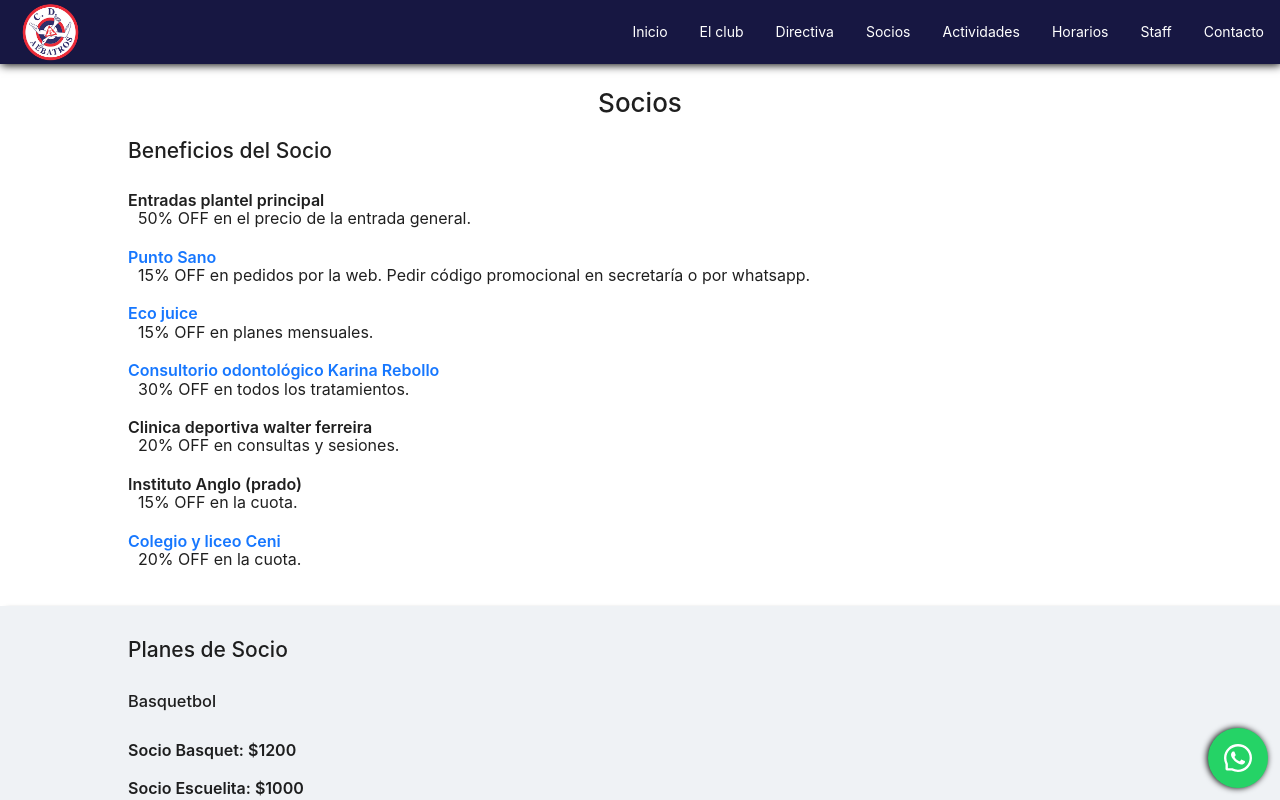
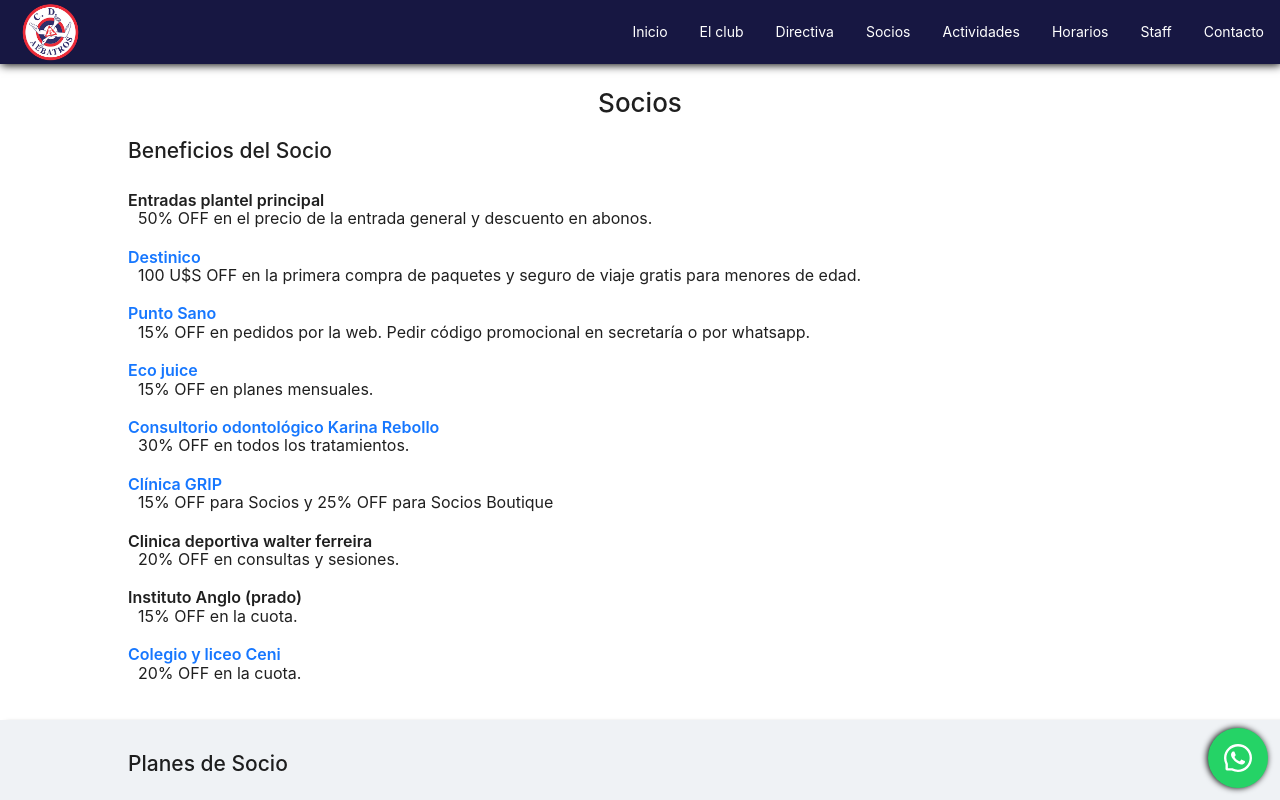
Before and after one commit to cdalbatros/cdalbatros.github.io, a React (Create React App) app: page /socios in a window 1280 px wide. Shown: the top 800 px of the page. Built offline with nearby package versions, Linux system fonts and the light colour scheme.

Commit message:
socios info and sponsors updated

```diff
--- a/src/pages/Socios/index.js
+++ b/src/pages/Socios/index.js
@@ -15,13 +15,17 @@
          <h2 className='large-text'>Beneficios del Socio</h2>
           <dl>
             <dt>Entradas plantel principal</dt>
-            <dd>50% OFF en el precio de la entrada general.</dd>
+            <dd>50% OFF en el precio de la entrada general y descuento en abonos.</dd>
+            <dt><a href='https://www.destinico.com.uy/' target='blank'>Destinico</a></dt>
+            <dd>100 U$S OFF en la primera compra de paquetes y seguro de viaje gratis para menores de edad.</dd>
             <dt><a href='https://www.puntosano.com.uy/' target='blank'>Punto Sano</a></dt>
             <dd>15% OFF en pedidos por la web. Pedir código promocional en secretaría o por whatsapp.</dd>
             <dt><a href='https://www.instagram.com/ecojuice.uy/' target='blank'>Eco juice</a></dt>
             <dd>15% OFF en planes mensuales.</dd>
             <dt><a href='https://www.instagram.com/bracketspradouy/' target='blank'>Consultorio odontológico Karina Rebollo</a></dt>
             <dd>30% OFF en todos los tratamientos.</dd>
+            <dt><a href='https://www.clinicagrip.com.uy/' target='blank'>Clínica GRIP</a></dt>
+            <dd>15% OFF para Socios y 25% OFF para Socios Boutique</dd>
             <dt>Clinica deportiva walter ferreira</dt>
             <dd>20% OFF en consultas y sesiones.</dd>
             <dt>Instituto Anglo (prado)</dt>
--- a/src/sections/Sponsors/sponsors.js
+++ b/src/sections/Sponsors/sponsors.js
@@ -27,6 +27,11 @@
     },
   ],
   standard: [
+    {
+      name: 'Oficina Sosa',
+      url: 'https://www.oficinasosa.com.uy/',
+      image: 'oficina_sosa_black.png',
+    },
     {
       name: 'Yinyin',
       url: 'https://www.yinyin.com.uy/',
```
Also changed, not shown: src/images/sponsors/oficina_sosa_black.png (added).
